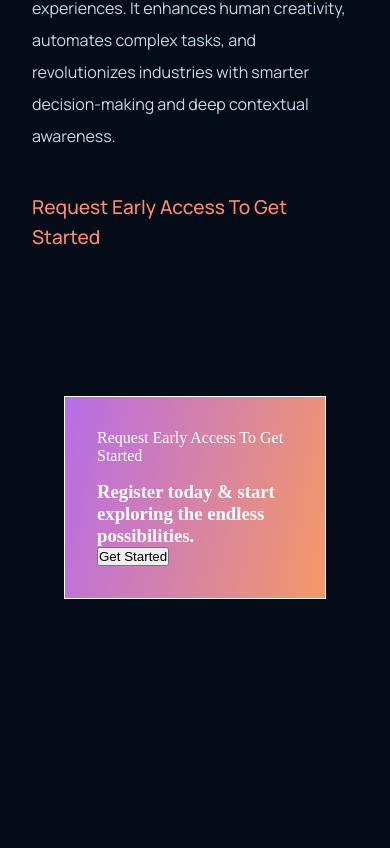
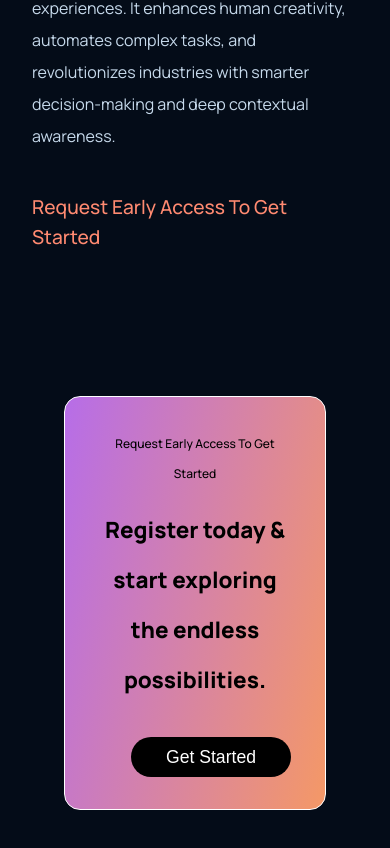
Before and after one commit to parkashkumarcs/GPT-5-Web-App, a React (Create React App) app: page / in a window 390 px wide. Shown: the part 6468-7316 px from the top of the page. Before the commit the page ends 7131 px from the top, so only its background shows below. Built offline with nearby package versions, Linux system fonts and the light colour scheme.

Commit message:
cta components design responsive updated3 03/24/2025

```diff
--- a/src/components/cta/CTA.jsx
+++ b/src/components/cta/CTA.jsx
@@ -8,10 +8,10 @@ const CTA = () => {
       <div className='gpt5__cta-content'>
         <p>Request Early Access To Get Started</p>
         <h3>Register today & start exploring the endless possibilities.</h3>
-        <div className='gpt5__cta-btn'>
+      </div>
+      <div className='gpt5__cta-btn'>
           <button type='button'>Get Started</button>
         </div>
-      </div>
     </div>
   )
 }
--- a/src/components/cta/cta.css
+++ b/src/components/cta/cta.css
@@ -1,11 +1,62 @@
 .gpt5__cta{
-    display: flex;
+
     border: 1px solid white;
-    align-items: center;
     color: white;
     padding: 2rem;
     margin: 4rem;
     background: var(--grt-bar);
+    display: flex;
+    justify-content: space-between;
+    align-items: center;
     flex-direction: row;
-    justify-content: space-between;
+    border-radius: 1rem;
 }
+.gpt5__cta-content p{
+    font-family: var(--f-family);
+    color: black;
+    line-height: 30px;
+    font-weight: 500;
+    font-size: 12px;
+}
+
+.gpt5__cta-content h3{
+    font-family: var(--f-family);
+    color: black;
+    line-height: 50px;
+    font-weight: 800;
+    font-size: 22px;
+}
+.gpt5__cta-btn{
+    display: flex;
+    justify-content: center;
+    align-items: center;
+    margin-left: 2rem;
+}
+.gpt5__cta-btn button{
+    font-size: 1.1rem;
+    padding: .6rem;
+    width: 10rem;
+    border-radius: 40px;
+    background-color: black;
+    color: white;
+    cursor: pointer;
+    border: none;
+    outline: none;
+}
+
+
+@media screen and (max-width: 650px) {
+    .gpt5__cta{
+        flex-direction: column;
+    }
+    .gpt5__cta-btn{
+        margin-top: 2rem;
+    }
+    .gpt5__cta-content h3{
+        font-size: 1.4rem;
+        text-align: center;
+    }
+    .gpt5__cta-content p{
+        text-align: center;
+    }
+}
```
